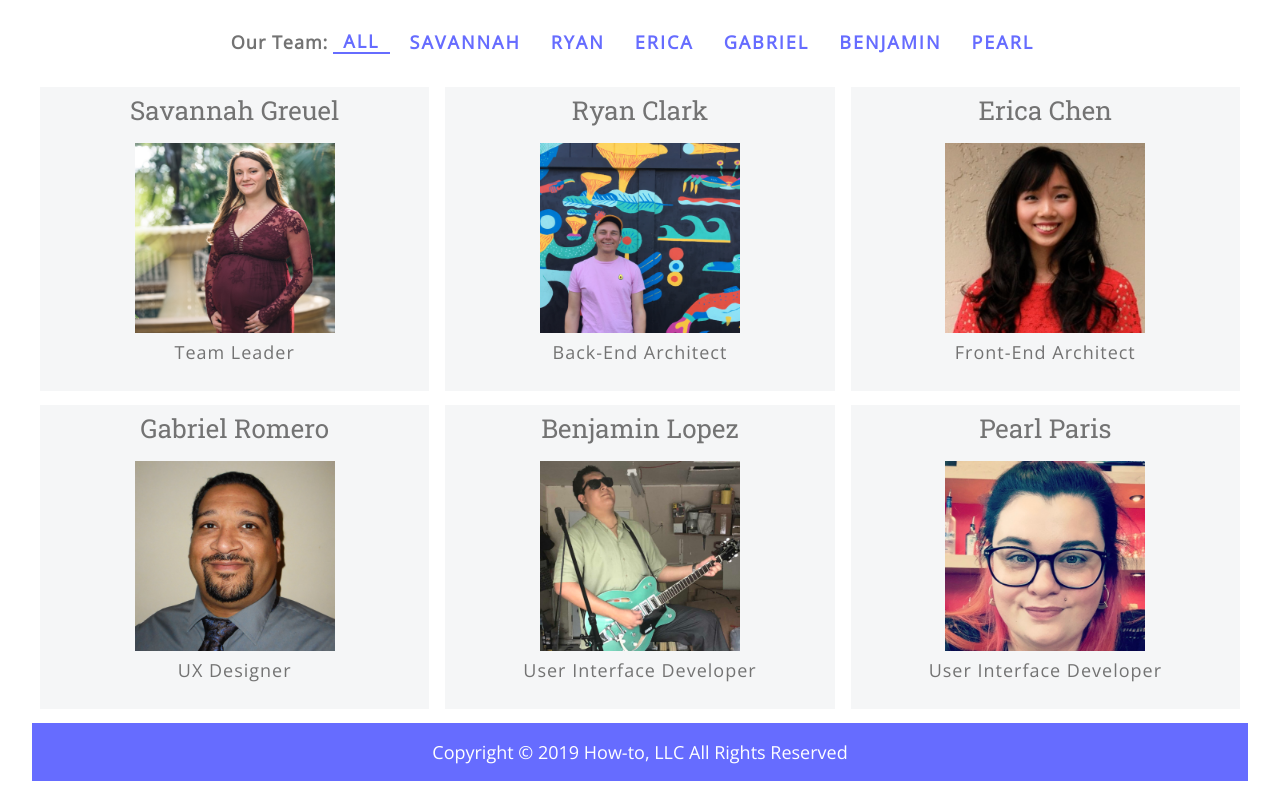
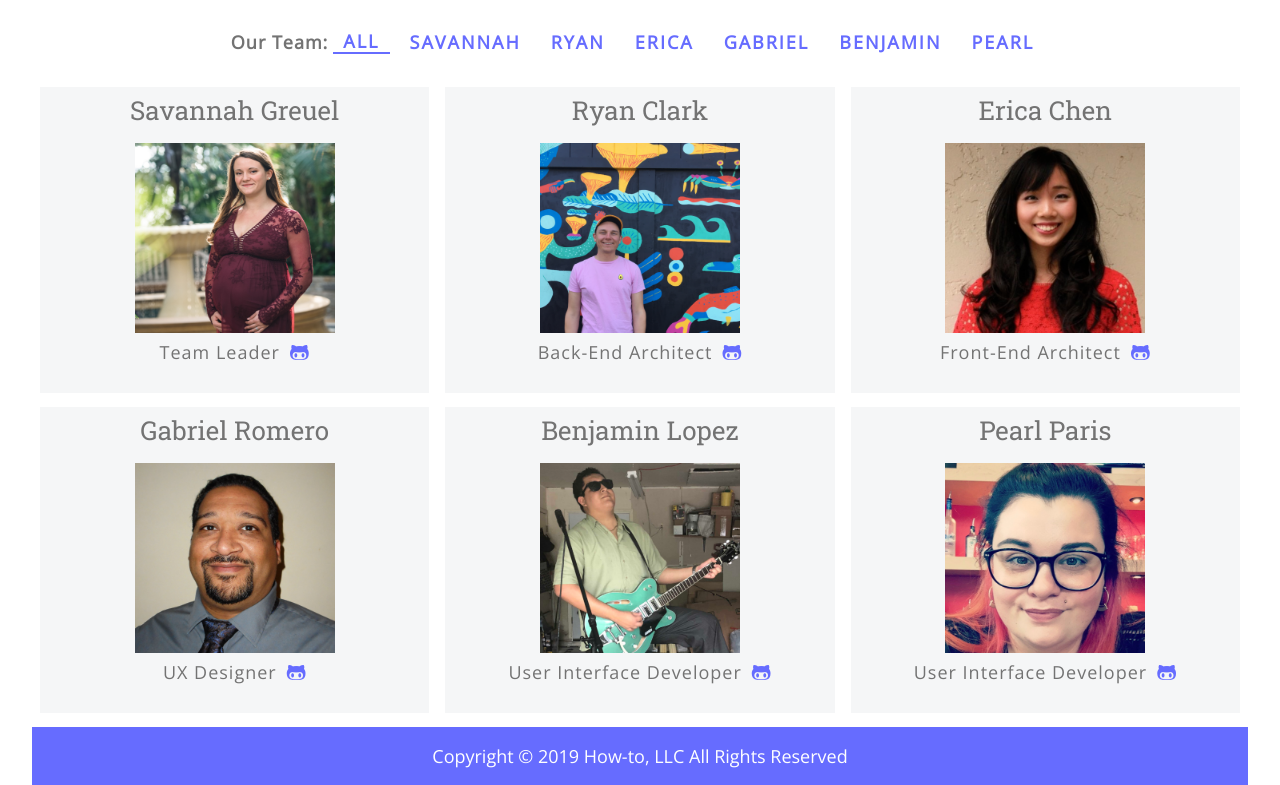
Before and after one commit to how-tos/landing-page-paris, a plain HTML site: page about.html in a window 1280 px wide. Shown: the part 622-1407 px from the top of the page. Drawn offline with nearby package versions, Linux system fonts and the light colour scheme.

Commit message:
added github icon with links to each about card

```diff
--- a/about.html
+++ b/about.html
@@ -76,7 +76,8 @@
                                     <div class="img-container">
                                         <img src="/imgs/savannah.png" />
                                     </div>
-                                    <span>Team Leader</span>
+                                    <span>Team Leader <a href="https://github.com/SavannahGreuel" target="_blank"><i class="fab fa-github-alt"></i></a></span>
+
                                 </div>
                             </div>
                             <!-- Card 2 -->
@@ -86,7 +87,7 @@
                                     <div class="img-container">
                                         <img src="/imgs/ryan.png" />
                                     </div>
-                                    <span>Back-End Architect</span>
+                                    <span>Back-End Architect <a href="https://github.com/ryangclark" target="_blank"><i class="fab fa-github-alt"></i></a></span>
                                 </div>
                             </div>
                             <!-- Card 3 -->
@@ -96,7 +97,7 @@
                                     <div class="img-container">
                                         <img src="/imgs/erica.png" />
                                     </div>
-                                    <span>Front-End Architect</span>
+                                    <span>Front-End Architect <a href="https://github.com/erica-y-chen" target="_blank"><i class="fab fa-github-alt"></i></a></span>
                                 </div>
                             </div>
                             <!-- Card 4 -->
@@ -106,7 +107,7 @@
                                     <div class="img-container">
                                         <img src="/imgs/gabriel.png" />
                                     </div>
-                                    <span>UX Designer</span>
+                                    <span>UX Designer <a href="https://github.com/gabester78" target="_blank"><i class="fab fa-github-alt"></i></a></span>
                                 </div>
                             </div>
                             <!-- Card 5 -->
@@ -116,7 +117,7 @@
                                     <div class="img-container">
                                         <img src="/imgs/ben.png" />
                                     </div>
-                                    <span>User Interface Developer</span>
+                                    <span>User Interface Developer <a href="https://github.com/bejolo018" target="_blank"><i class="fab fa-github-alt"></i></a></span>
                                 </div>
                             </div>
                             <!-- Card 6 -->
@@ -126,7 +127,7 @@
                                     <div class="img-container">
                                         <img src="/imgs/pearl.png" />
                                     </div>
-                                    <span>User Interface Developer</span>
+                                    <span>User Interface Developer <a href="https://github.com/coriagogo" target="_blank"><i class="fab fa-github-alt"></i></a></span>
                                 </div>
                             </div>
                         </div>
--- a/less/cards.less
+++ b/less/cards.less
@@ -43,6 +43,16 @@
         padding-bottom: 20px;
       }
 
+      a {
+        color: @main-border-color;
+        font-size: 2rem;
+        padding-left: 10px;
+
+        &:hover {
+          color: @alt-border-color;
+        }
+      }
+
       @media @phone {
         width: 90%;
         border-radius: 10px;
```
Also changed, not shown: css/index.css.
